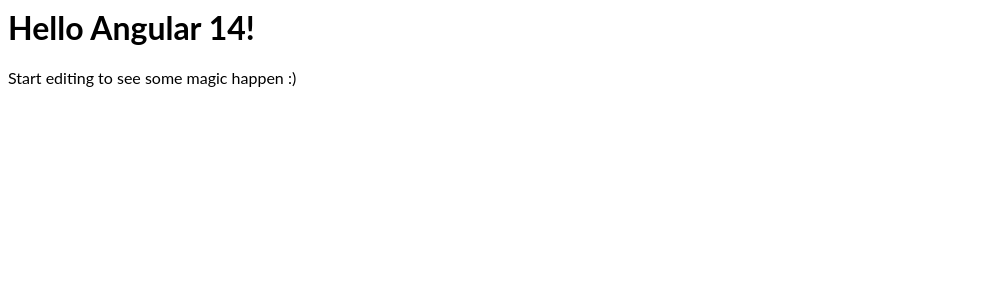
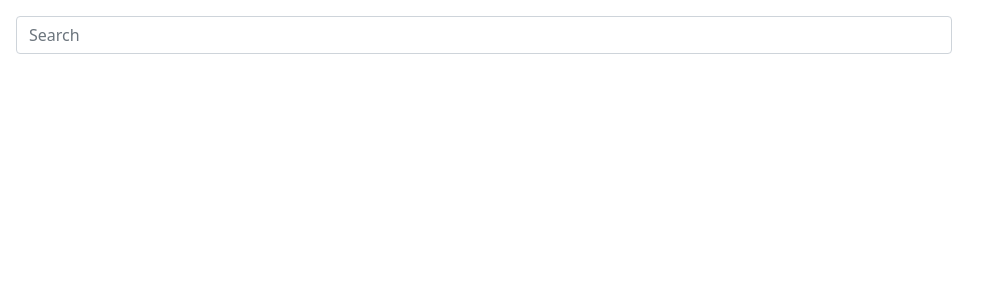
Before and after one commit to vaishakchanguli/Gramener-Assignment, an Angular app: page / in a window 1280 px wide. Shown: the top 300 px of the page, without its empty margins (0-1006 px from the left). Built offline with nearby package versions, Linux system fonts and the light colour scheme.

Commit message:
5 files modified, 1 added, 1 deleted

```diff
--- a/package.json
+++ b/package.json
@@ -11,6 +11,8 @@
     "@angular/platform-browser": "^12.1.0",
     "@angular/platform-browser-dynamic": "^12.1.0",
     "@angular/router": "^12.1.0",
+    "@popperjs/core": "^2.9.2",
+    "bootstrap": "^5.0.2",
     "rxjs": "^7.1.0",
     "tslib": "^2.3.0",
     "zone.js": "^0.11.4"
--- a/src/app/app.component.html
+++ b/src/app/app.component.html
@@ -1,4 +1,7 @@
-<hello name="{{ name }}"></hello>
-<p>
-  Start editing to see some magic happen :)
-</p>
+<input
+  class="form-control w-75"
+  type="text"
+  placeholder="Search"
+  aria-label="Search"
+  id="search-box"
+/>
--- a/src/app/app.component.ts
+++ b/src/app/app.component.ts
@@ -1,10 +1,39 @@
 import { Component, VERSION } from '@angular/core';
+import { fromEvent, Observable } from 'rxjs';
+import { ajax } from 'rxjs/ajax';
+import {
+  debounceTime,
+  distinctUntilChanged,
+  filter,
+  map,
+  switchMap,
+  tap
+} from 'rxjs/operators';
+import { DataService } from './data.service';
 
 @Component({
   selector: 'my-app',
   templateUrl: './app.component.html',
-  styleUrls: [ './app.component.css' ]
+  styleUrls: ['./app.component.css']
 })
-export class AppComponent  {
-  name = 'Angular ' + VERSION.major;
+export class AppComponent {
+  private weatherResults = '';
+  constructor(private dataService: DataService) {}
+
+  ngAfterViewInit() {
+    console.log('initial');
+    const searchBox = document.getElementById('search-box') as HTMLInputElement;
+    debugger;
+    const typeahead = fromEvent(searchBox, 'input')
+      .pipe(
+        map(e => (e.target as HTMLInputElement).value),
+        filter(text => text.length > 2),
+        debounceTime(10),
+        distinctUntilChanged(),
+        switchMap(searchTerm => this.dataService.getWeatherData(searchTerm))
+      )
+      .subscribe(response => {
+        console.log('response');
+      });
+  }
 }
--- /dev/null
+++ b/src/app/data.service.ts
@@ -0,0 +1,14 @@
+import { Injectable } from '@angular/core';
+import { HttpClient } from '@angular/common/http';
+
+@Injectable({ providedIn: 'root' })
+export class DataService {
+  constructor(private http: HttpClient) {}
+
+  public getWeatherData(searchText) {
+    let uri = `${searchText}`;
+    console.log('in service' + searchText);
+    debugger;
+    return this.http.get<any>(uri);
+  }
+}
--- a/src/app/hello.component.ts
+++ /dev/null
@@ -1,10 +0,0 @@
-import { Component, Input } from '@angular/core';
-
-@Component({
-  selector: 'hello',
-  template: `<h1>Hello {{name}}!</h1>`,
-  styles: [`h1 { font-family: Lato; }`]
-})
-export class HelloComponent  {
-  @Input() name: string;
-}
--- a/src/styles.css
+++ b/src/styles.css
@@ -1 +1,5 @@
 /* Add application styles & imports to this file! */
+@import '~bootstrap/dist/css/bootstrap.min.css';
+body {
+  margin: 16px;
+}
```
Also changed, not shown: src/app/app.module.ts (+5 -5 lines).
